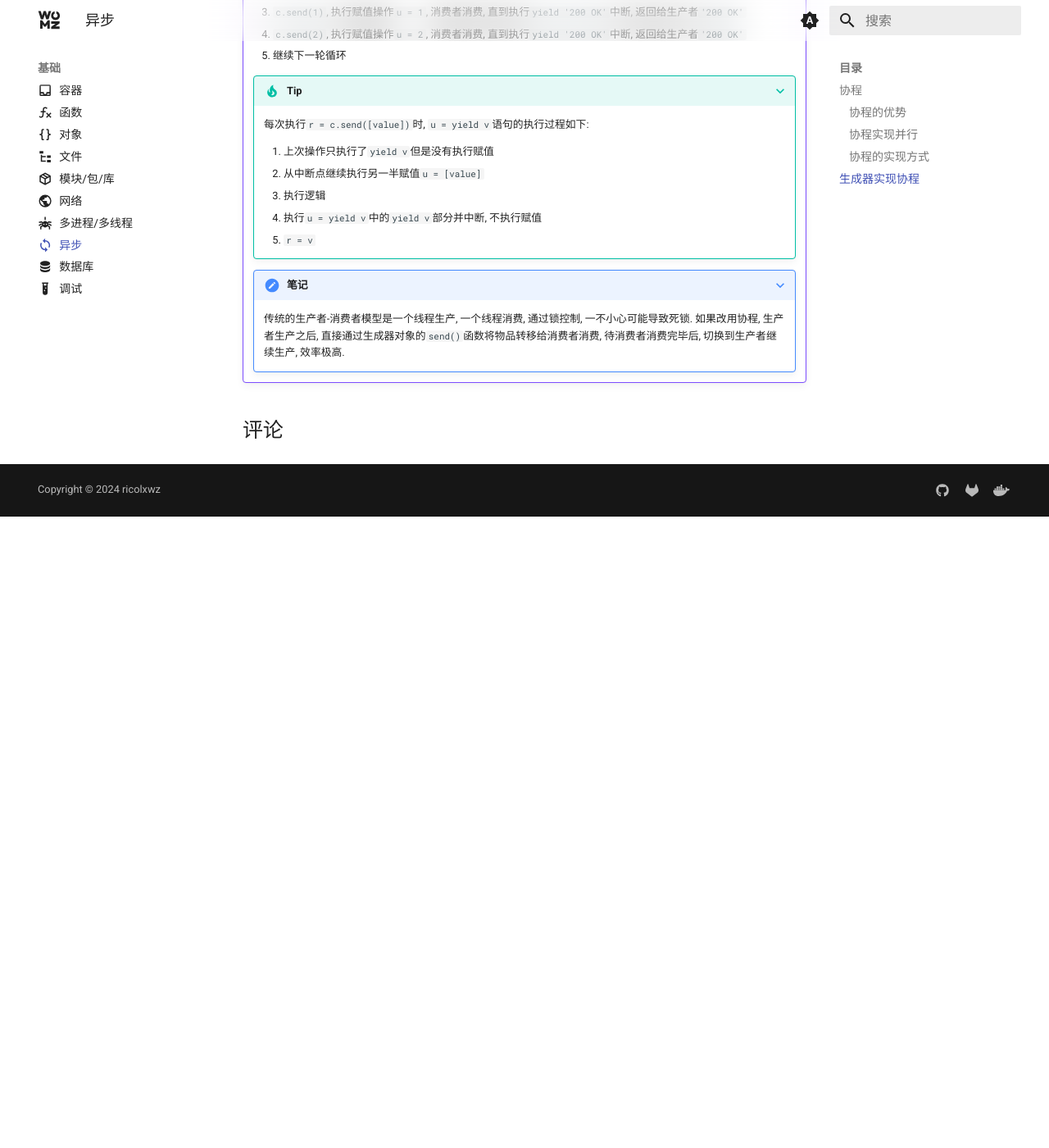
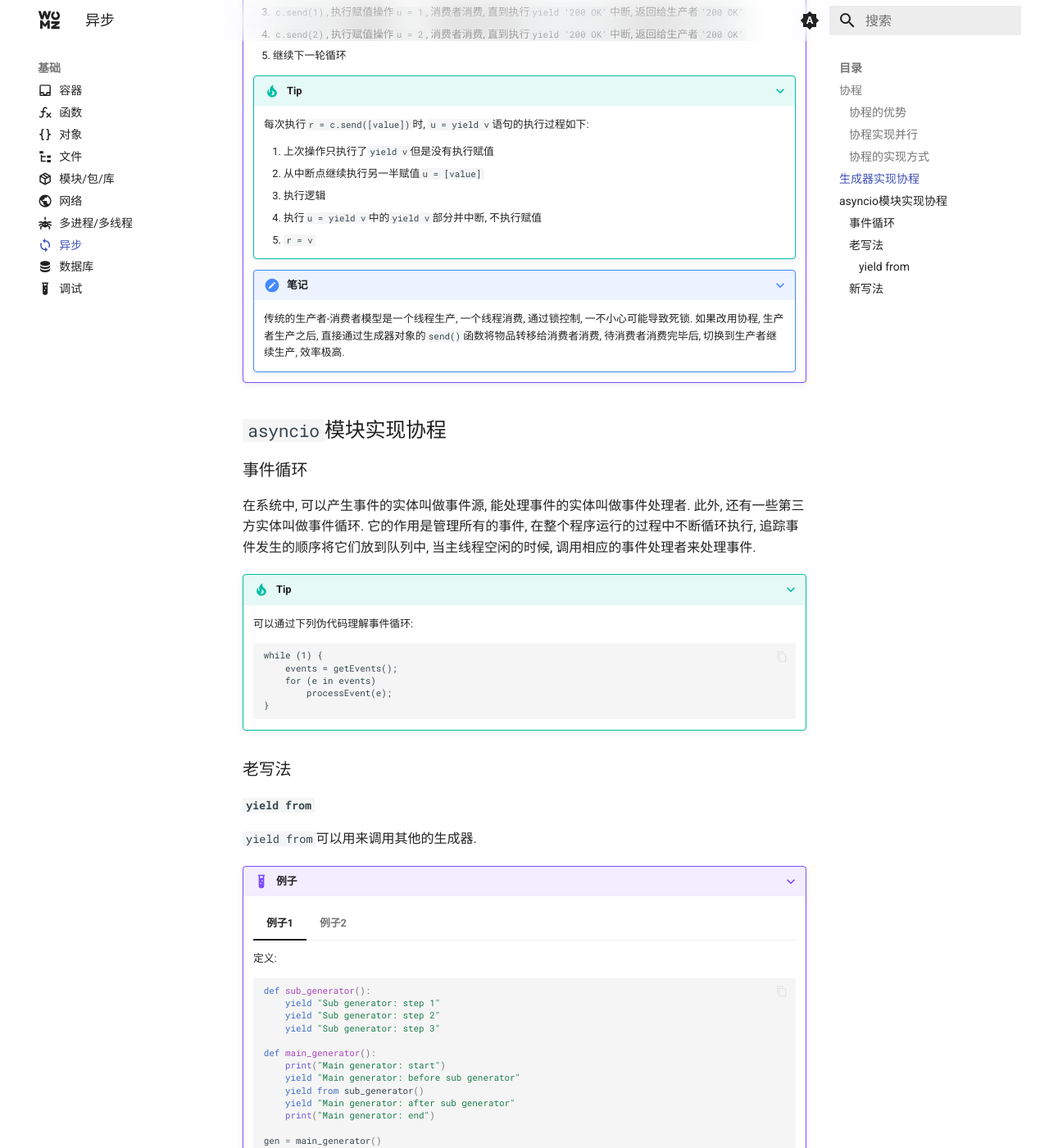
Before and after one commit to sigmax01/py, an MkDocs documentation site: the page built from docs/基础/异步.md, in a window 1280 px wide and 1400 px high, scrolled down 2284 px. Shown: the whole window at 82% size. Built offline with MkDocs 1.6.1 and Material for MkDocs 9.7.7, drawn with Linux system fonts in a browser that asks for light colours; comment, search, counter and statistics services are not loaded; before the commit the page ends 2914 px from its top, so only the background shows below that; some of the changed text lies outside the part shown.

Commit message:
`docs: Update module documentation for introducing asyncio module and explaining event loop and coroutines`

````diff
--- a/docs/基础/异步.md
+++ b/docs/基础/异步.md
@@ -126,3 +126,100 @@ comments: true
     ???+ note "笔记"
 
         传统的生产者-消费者模型是一个线程生产, 一个线程消费, 通过锁控制, 一不小心可能导致死锁. 如果改用协程, 生产者生产之后, 直接通过生成器对象的`send()`函数将物品转移给消费者消费, 待消费者消费完毕后, 切换到生产者继续生产, 效率极高.
+
+## `asyncio`模块实现协程
+
+### 事件循环
+
+在系统中, 可以产生事件的实体叫做事件源, 能处理事件的实体叫做事件处理者. 此外, 还有一些第三方实体叫做事件循环. 它的作用是管理所有的事件, 在整个程序运行的过程中不断循环执行, 追踪事件发生的顺序将它们放到队列中, 当主线程空闲的时候, 调用相应的事件处理者来处理事件.
+
+???+ tip "Tip"
+
+    可以通过下列伪代码理解事件循环:
+
+    ```
+    while (1) {
+        events = getEvents();
+        for (e in events)
+            processEvent(e);
+    }
+    ```
+
+### 老写法
+
+#### `yield from`
+
+`yield from`可以用来调用其他的生成器.
+
+???+ example "例子"
+
+    === "例子1"
+
+        定义:
+
+        ```py
+        def sub_generator():
+            yield "Sub generator: step 1"
+            yield "Sub generator: step 2"
+            yield "Sub generator: step 3"
+
+        def main_generator():
+            print("Main generator: start")
+            yield "Main generator: before sub generator"
+            yield from sub_generator()
+            yield "Main generator: after sub generator"
+            print("Main generator: end")
+
+        gen = main_generator()
+        for value in gen:
+            print(value)
+        ```
+
+        执行:
+
+        ```
+        $ python main.py
+        Main generator: start
+        Main generator: before sub generator
+        Sub generator: step 1
+        Sub generator: step 2
+        Sub generator: step 3
+        Main generator: after sub generator
+        Main generator: end
+        ```
+
+    === "例子2"
+
+        定义:
+
+        ```py
+        def sub_generator():
+            yield "Sub generator: step 1"
+            yield "Sub generator: step 2"
+            return "Sub generator: done"
+
+        def main_generator():
+            print("Main generator: start")
+            result = yield from sub_generator()
+            print(f"Main generator: received '{result}' from sub generator")
+            yield "Main generator: end"
+
+        gen = main_generator()
+        for value in gen:
+            print(value)
+        ```
+
+        执行:
+
+        ```
+        $ python main.py
+        Main generator: start
+        Sub generator: step 1
+        Sub generator: step 2
+        Main generator: received 'Sub generator: done' from sub generator
+        Main generator: end
+        ```
+
+### 新写法
+
+[^1]: 协程. (n.d.). Retrieved June 17, 2024, from https://www.liaoxuefeng.com/wiki/1016959663602400/1017968846697824
````
